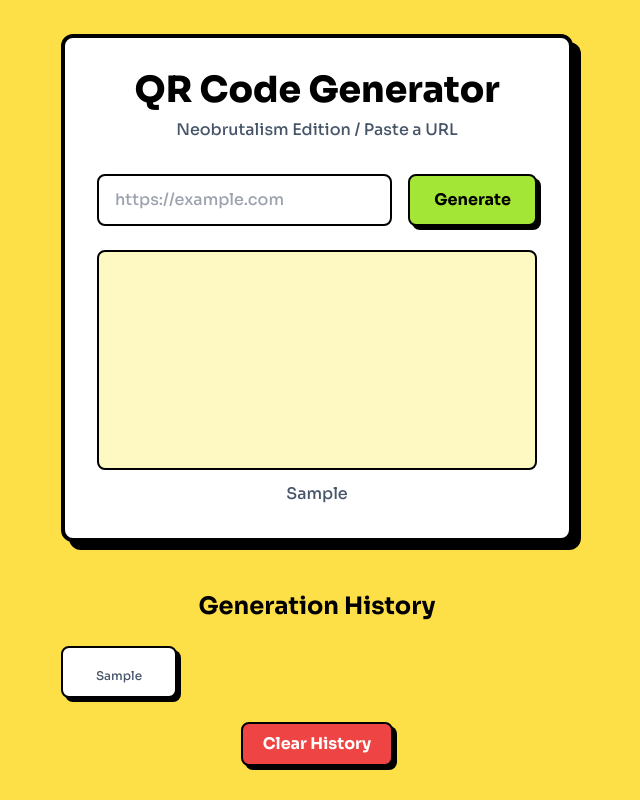
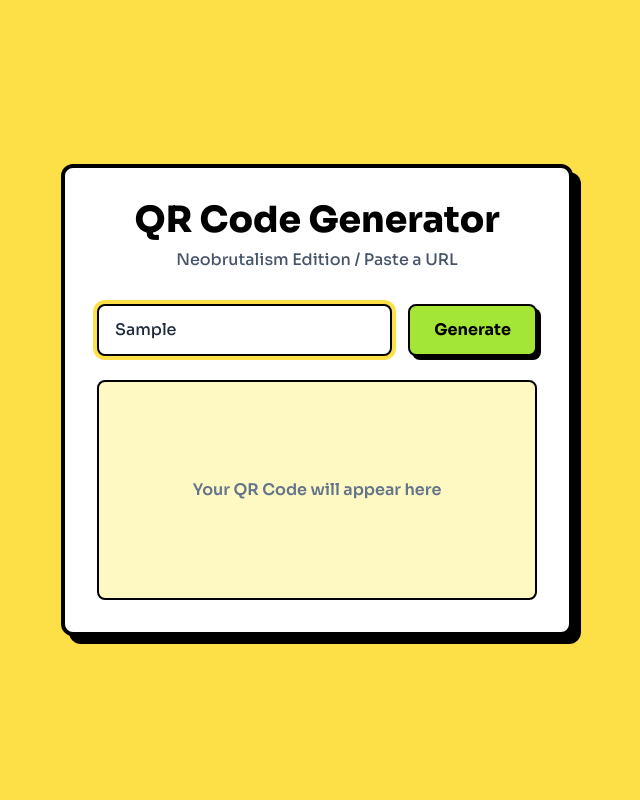
Before and after one commit to mmmmaharshi/neoqr, a plain HTML site: page index.html in a window 1280 px wide. Both pictures are taken after typing "Sample" into the empty fields and a click on the button "Generate". Shown: the whole page, without its empty margins (323-963 px from the left). Drawn offline with nearby package versions, Linux system fonts and the light colour scheme.

Commit message:
feat: validate input to allow only proper URLs before generating QR codes

```diff
--- a/index.html
+++ b/index.html
@@ -130,13 +130,20 @@
         console.error("QR generation failed", err);
       }
     };
-
     const handleGenerate = async () => {
       const url = urlInput.value.trim();
       if (!url) { urlInput.focus(); return; }
 
+      try {
+        new URL(url); // validate
+      } catch {
+        alert("Please enter a valid URL (e.g. https://example.com)");
+        urlInput.focus();
+        return;
+      }
+
       placeholderText.classList.add('hidden');
-      await generateQRCode(url, qrCodeContainer, 200, true);
+      await generateQRCode(url, qrCodeContainer, 200);
       generatedUrlDisplay.textContent = url;
       generatedUrlDisplay.classList.remove('hidden');
 
@@ -144,6 +151,7 @@
       loadHistory();
       urlInput.value = '';
     };
+
 
     const saveToHistory = (url) => {
       let history = JSON.parse(localStorage.getItem(STORAGE_KEY)) || [];
```
